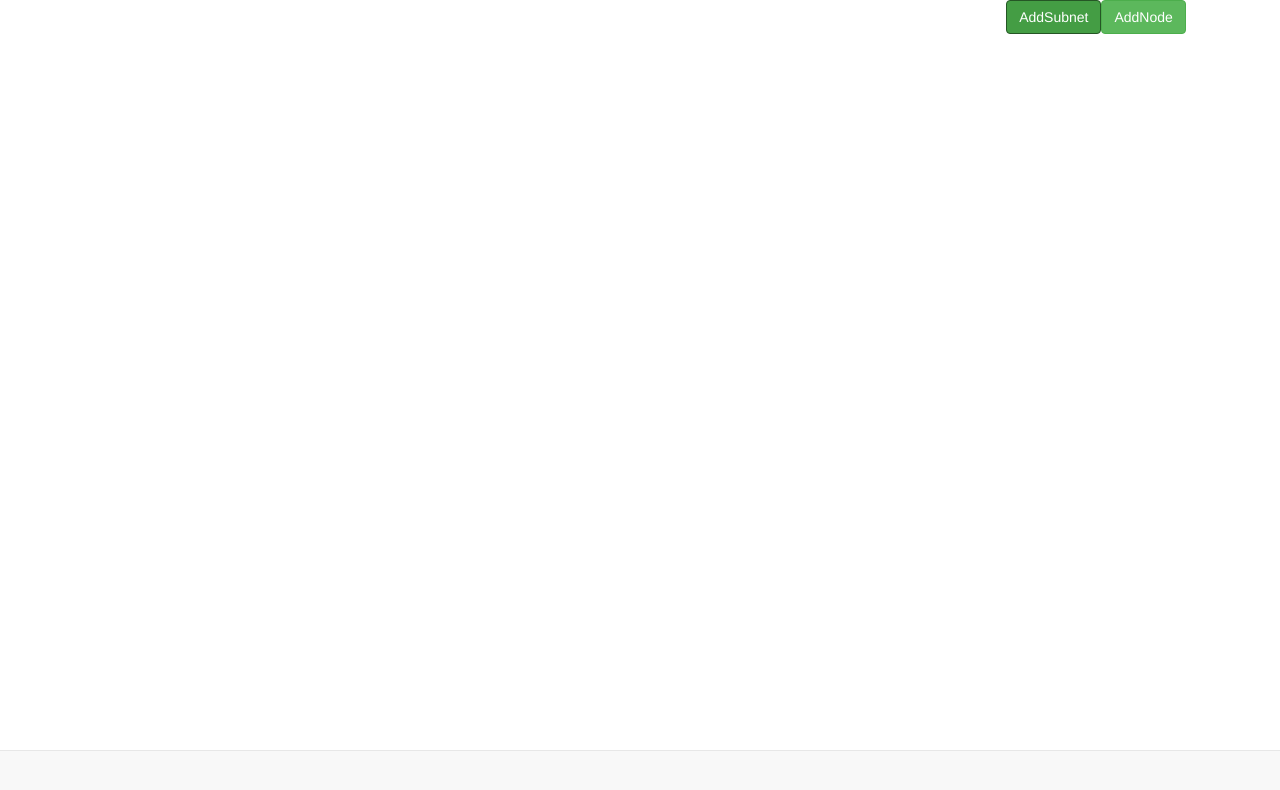
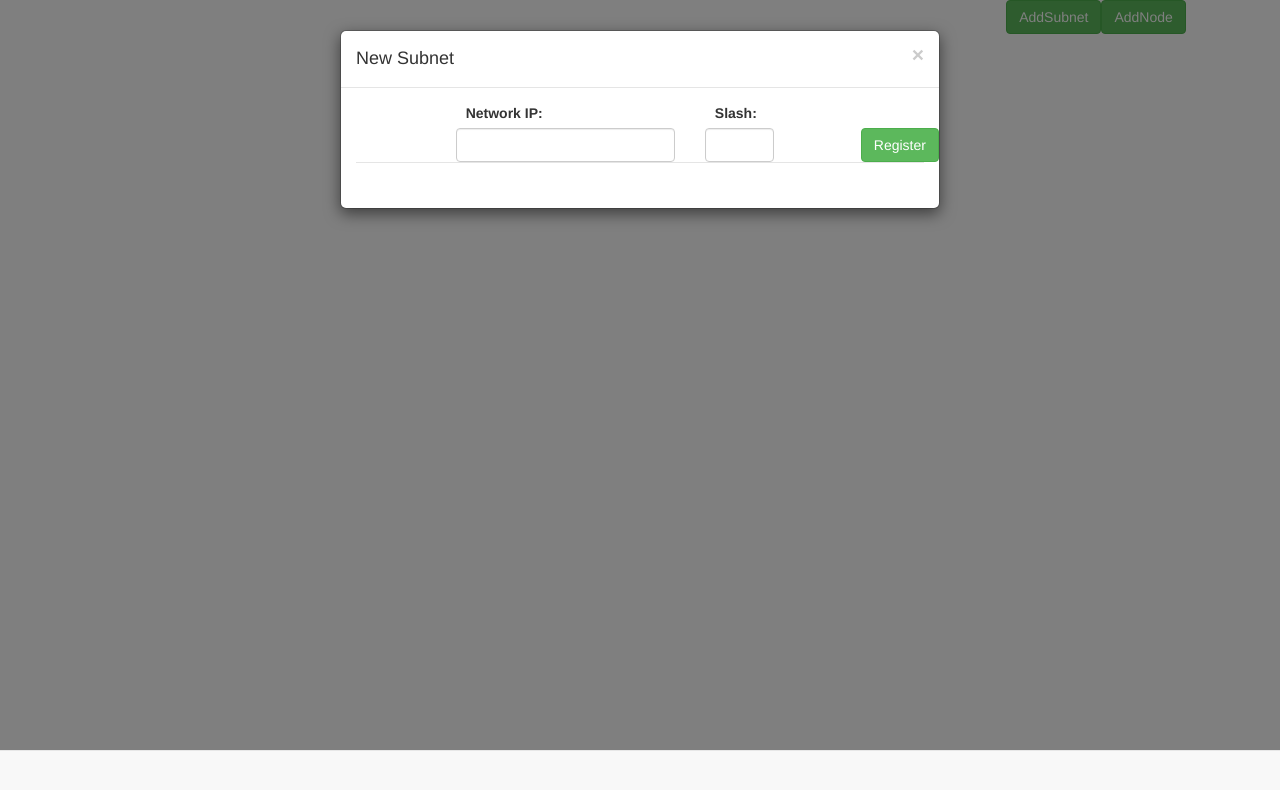
Before and after one commit to freekman/subnet-management-system, a website: page ngbp/src/index.html in a window 1280 px wide. Both pictures are taken after a click on the link "AddSubnet". Drawn offline with nearby package versions, Linux system fonts and the light colour scheme; some packages are replaced by stand-ins of ours; no server answers.

Commit message:
UI for register new Subnet

```diff
--- a/ngbp/src/partials/subnets.html
+++ b/ngbp/src/partials/subnets.html
@@ -2,8 +2,46 @@
 <div class="row">
     <div class="col-md-3 col-md-offset-8">
         <a href="" class="btn btn-success navbar-right">AddNode</a>
-        <a href="" class="btn btn-success navbar-right">AddSubnet</a>
+        <a type="button" class="btn btn-success navbar-right" data-toggle="modal" data-target="#exampleModal">AddSubnet</a>
+
     </div>
 </div>
+<div class="modal fade" id="exampleModal" tabindex="-1" role="dialog" aria-labelledby="exampleModalLabel">
+    <div class="modal-dialog" role="document">
+        <div class="modal-content">
+            <div class="modal-header">
+                <button type="button" class="close" data-dismiss="modal" aria-label="Close"><span aria-hidden="true">&times;</span></button>
+                <h4 class="modal-title" id="exampleModalLabel">New Subnet</h4>
+            </div>
+            <div class="modal-body">
 
+                <div class="row">
+
+                    <form name="registerForm">
+                        <div class="col-md-2">
+                        </div>
+                        <div class="col-md-5">
+                            <label for="in1">Network IP:</label>
+                            <input type="text" class="form-control" id="in1" ng-model="networkIP" name="networkIP"
+                                   required=""/>
+                        </div>
+
+                        <div class="col-md-2">
+                            <label for="in2">Slash:</label>
+                            <input type="text" class="form-control" id="in2" name="slash" ng-model="slash" required=""/>
+                        </div>
+                        <div class="col-md-3" style="margin-top: 25px">
+                            <button class="btn btn-success navbar-right "
+                                    ng-click="registerSubnet()" ng-disabled="registerForm.$invalid">
+                                Register
+                            </button>
+                        </div>
+                    </form>
+
+            </div>
+            <div class="modal-footer">
+            </div>
+        </div>
+    </div>
+</div>
 <div class="navbar navbar-default navbar-fixed-bottom"></div>
```
